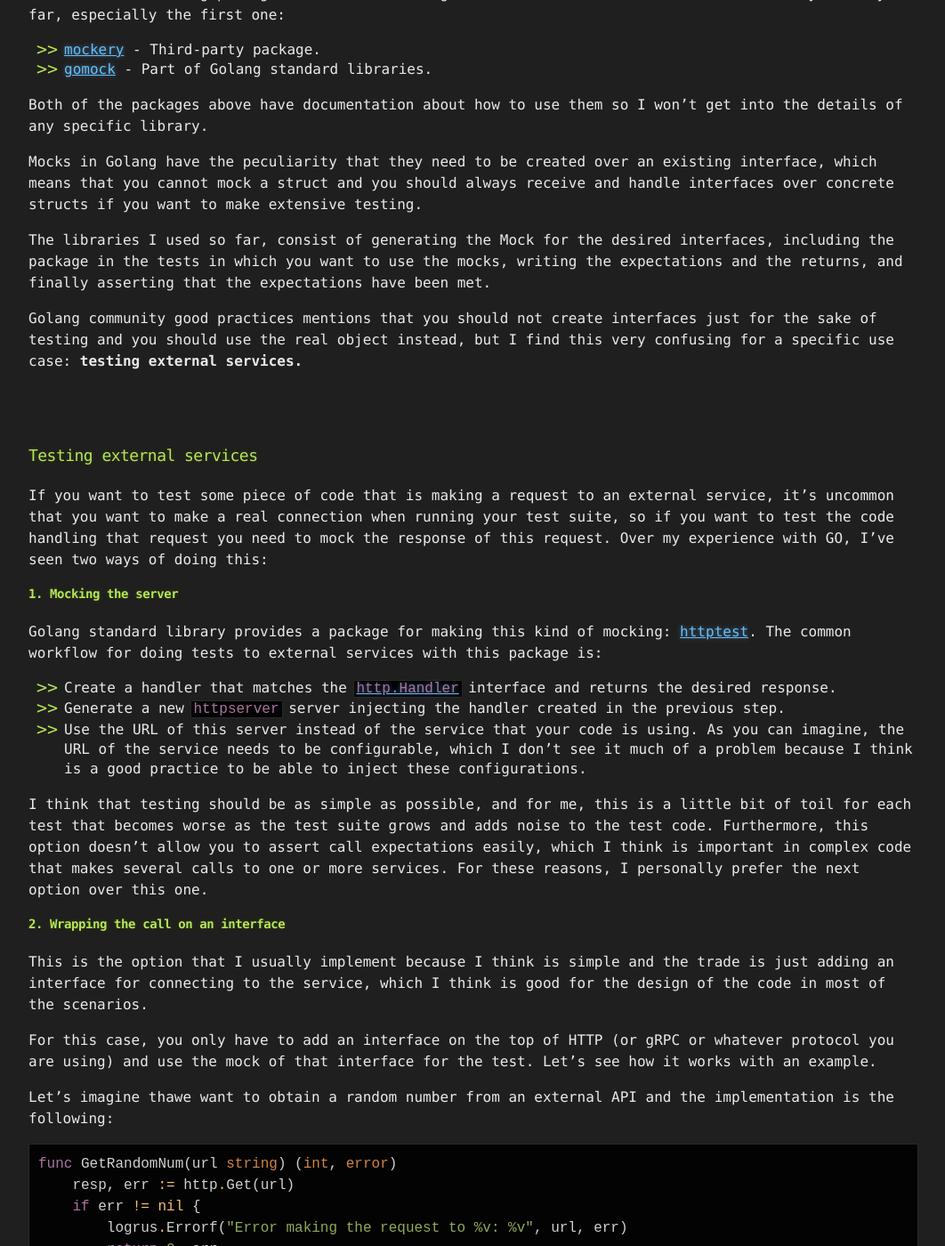
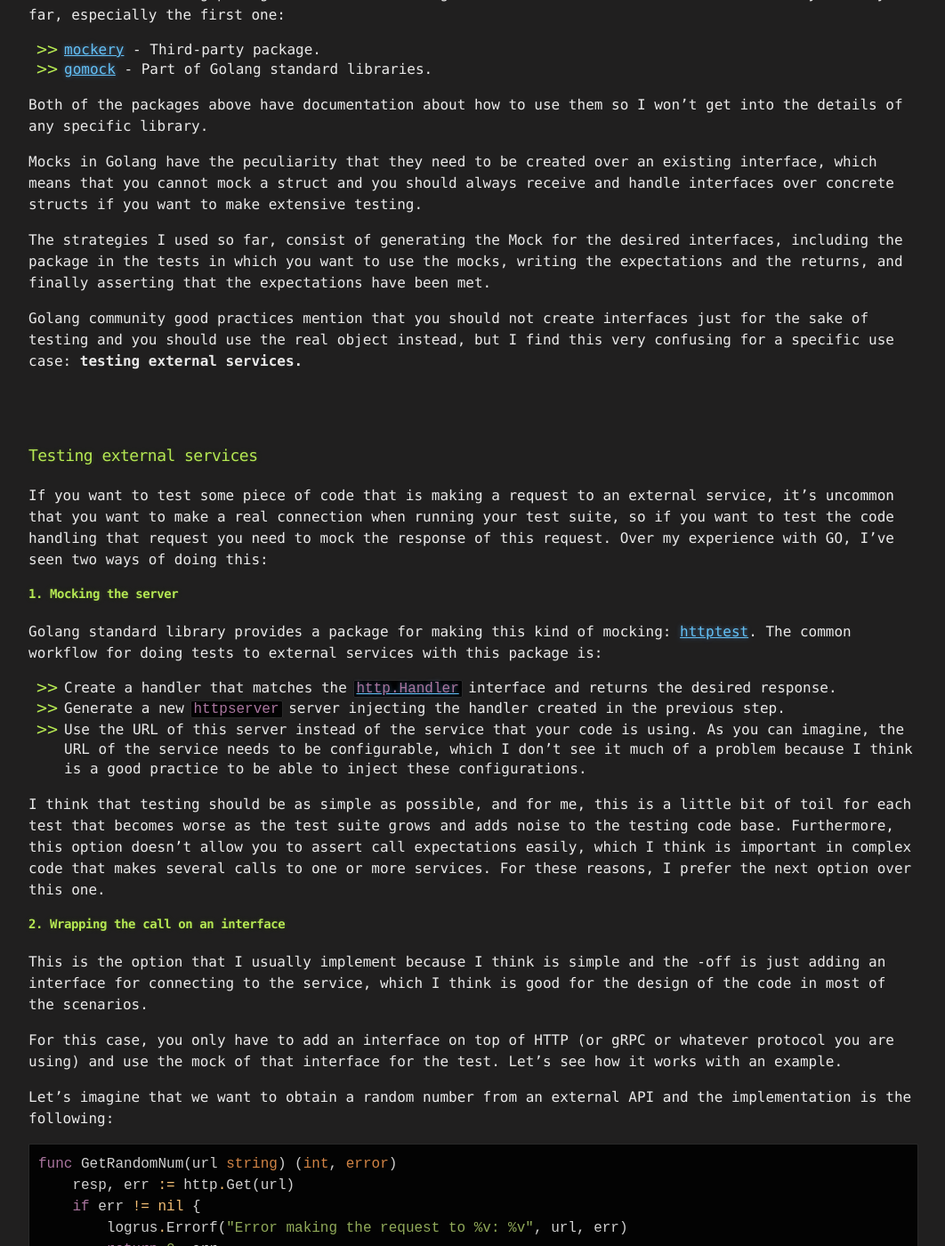
Before and after one commit to ZeusPerez/the-manolin, a Jekyll site: the page built from _posts/2022-07-06-go-testing-101.md, in a window 1280 px wide and 1400 px high, scrolled down 2945 px. Shown: the whole window at 89% size, without its empty margins (108-1170 px from the left). Built offline with Jekyll 4.4.1, drawn with Linux system fonts in a browser that asks for light colours; some of the changed text lies outside the part shown.

Commit message:
Some changes of different nature

````diff
--- a/_posts/2022-07-06-go-testing-101.md
+++ b/_posts/2022-07-06-go-testing-101.md
@@ -4,7 +4,7 @@ published: true
 ---
 
 
-Testing. It has been said and written a lot about testing in software engineering, and some new trends and strategies appeared, especially in the early 2000s. There is no silver bullet for doing it perfectly and it has been one of the topics that generated a lot of discussions about how to do it well and how much you should test your code. In this post, I'm not going to talk about abstract things or how they do it well, I just wanna show all the testing tools that I know and use for testing my Golang applications. This is mostly aimed at Golang beginners. If you have been using Go for a while, this will probably sound too basic for you. Let's start.
+Testing. It has been said and written a lot about testing in software engineering, and some new trends and strategies appeared, especially in the early 2000s. There is no silver bullet for doing it perfectly and it has been one of the topics that generated a lot of discussions about how to do it well and how much you should test your code. In this post, I'm not going to talk about abstract things or how they do it well, I just wanna show all the testing tools that I know and use for testing my Golang applications. This is mostly aimed at Golang beginners. If you have been using GO for a while, this will probably sound too basic for you. Let's start.
 
 <br/><br/>
 
@@ -52,7 +52,7 @@ func TestSumMixed(t *testing.T) {
 
 This is not much different from how you do it in some other languages. Maybe the most confusing thing is the need for the `*testing.T` argument, but you get used to it eventually.
 
-For the sake of readability, I've used the `assert` package, but if you don't want to use external dependencies you can do it like this:
+For the sake of readability, I've used the [`assert` package](https://github.com/stretchr/testify#assert-package), but if you don't want to use external dependencies you can do it like this:
 
 ```go
     if if reflect.DeepEqual(expected, result){
@@ -114,9 +114,9 @@ Both of the packages above have documentation about how to use them so I won't g
 
 Mocks in Golang have the peculiarity that they need to be created over an existing interface, which means that you cannot mock a struct and you should always receive and handle interfaces over concrete structs if you want to make extensive testing.
 
-The libraries I used so far, consist of generating the Mock for the desired interfaces, including the package in the tests in which you want to use the mocks, writing the expectations and the returns, and finally asserting that the expectations have been met.
+The strategies I used so far, consist of generating the Mock for the desired interfaces, including the package in the tests in which you want to use the mocks, writing the expectations and the returns, and finally asserting that the expectations have been met.
 
-Golang community good practices mentions that you should not create interfaces just for the sake of testing and you should use the real object instead, but I find this very confusing for a specific use case: **testing external services.**
+Golang community good practices mention that you should not create interfaces just for the sake of testing and you should use the real object instead, but I find this very confusing for a specific use case: **testing external services.**
 
 <br/><br/>
 
@@ -132,15 +132,15 @@ Golang standard library provides a package for making this kind of mocking: [htt
 - Generate a new `httpserver` server injecting the handler created in the previous step.
 - Use the URL of this server instead of the service that your code is using. As you can imagine, the URL of the service needs to be configurable, which I don't see it much of a problem because I think is a good practice to be able to inject these configurations.
 
-I think that testing should be as simple as possible, and for me, this is a little bit of toil for each test that becomes worse as the test suite grows and adds noise to the test code. Furthermore, this option doesn't allow you to assert call expectations easily, which I think is important in complex code that makes several calls to one or more services. For these reasons, I personally prefer the next option over this one.
+I think that testing should be as simple as possible, and for me, this is a little bit of toil for each test that becomes worse as the test suite grows and adds noise to the testing code base. Furthermore, this option doesn't allow you to assert call expectations easily, which I think is important in complex code that makes several calls to one or more services. For these reasons, I prefer the next option over this one.
 
 #### **2. Wrapping the call on an interface**
 
-This is the option that I usually implement because I think is simple and the trade is just adding an interface for connecting to the service, which I think is good for the design of the code in most of the scenarios.
+This is the option that I usually implement because I think is simple and the -off is just adding an interface for connecting to the service, which I think is good for the design of the code in most of the scenarios.
 
-For this case, you only have to add an interface on the top of HTTP (or gRPC or whatever protocol you are using) and use the mock of that interface for the test. Let's see how it works with an example.
+For this case, you only have to add an interface on top of HTTP (or gRPC or whatever protocol you are using) and use the mock of that interface for the test. Let's see how it works with an example.
 
-Let's imagine thawe want to obtain a random number from an external API and the implementation is the following:
+Let's imagine that we want to obtain a random number from an external API and the implementation is the following:
 
 ```go
 func GetRandomNum(url string) (int, error)
@@ -277,13 +277,13 @@ func TestRacy(t *testing.T) {
 
 And then executing the `go test` command using the `-race` flag for race detection.
 
-You can find a detailed explanation of this feature and more examples on [this post from the Go blog](https://go.dev/blog/race-detector).
+You can find a detailed explanation of this feature and more examples in [this post from the Go blog](https://go.dev/blog/race-detector).
 
 <br/><br/>
 
 ## Benchmark
 
-Another cool feature that Golang provides is benchmarking. If you have a piece of code that you want to be performant or you just want to measure its execution, you can write a benchmark test. The differences are that you need to pass the test `*testing.B` argument instead of `*testing.T`, and you need to integrate to the `N` property of that argument. Also, we need to pass the `-bench` flag to the `go test` command. Here is a basic example using the `sum` function that we defined at the beginning of this post:
+Another cool feature that Golang provides is benchmarking. If you have a piece of code that you want to be performant or you just want to measure its execution, you can write a benchmark test. The differences are that you need to pass a `*testing.B` argument instead of `*testing.T`, and you need to iterate until the value of the `N` property of that argument. Also, we need to pass the `-bench` flag to the `go test` command. Here is a basic example using the `sum` function that we defined at the beginning of this post:
 
 ```go
 var (
@@ -321,7 +321,7 @@ func FuzzSum(f *testing.F) {
 }
 ```
 
-As we want to vary two integers for this function, `x` and `y`, we need to seed them in the method `.Add`, which in this case receives two integers, and for the same reason we pass to `.Fuzz` a function with the signature `func(*testing.T, int, int)`.
+As we want to vary two integers for this function, `x` and `y`, we need to seed them in the method `.Add`, which in this case receives two integers, and for the same reason we pass to `.Fuzz` a function with the signature `func(*testing.T, int, int)`, that again contains two integers.
 
 [Here is the link](https://go.dev/doc/fuzz/) to the Golang documentation for more extensive info.
 
@@ -329,7 +329,7 @@ As we want to vary two integers for this function, `x` and `y`, we need to seed
 
 ## Acceptance testing or end-to-end
 
-These tests consist of testing the complete workflow on your application instead of specific components. These are usually the most difficult tests because they require a wider setup, the execution is slower than the unit tests and there are many components involved.
+These tests consist of testing the complete workflow on your application instead of specific components. These are usually the most difficult tests because they require a wider setup, the execution is slower than the unit tests and there are more components of your application involved because you are testing a complete workflow.
 
 If your application does not receive any traffic and doesn't have external dependencies, you can skip all the setup and write them the same way you write unit tests, although in a different folder for organizational hygiene. Nonetheless, if you receive traffic and/or connect to external systems, my advice is to run your application and test it from outside like you were a user, a kind of black-box testing.
 
@@ -350,7 +350,7 @@ For this section, I won't add an example to the post because it'll add too much
 
 ## Coverage report
 
-Another great option that GO has natively is the coverage report for the test. Furthermore, it makes it quite simple to execute. Using the `-cover` option, when executing `go test`, it will print a summary of the report in the standard output. However, if you want a complete coverage profile you can use the `-coverprofile=<output_file>` option to generate you can visualize using `go tool`. For example, if you want to visualize in HTML format, you can run `go tool cover -html=<output_file>`. Again, we can find a more detailed and better explanation of [this feature in the official documentation](https://go.dev/blog/cover).
+Another great feature that GO has natively is the coverage report for the tests. Furthermore, it makes it quite simple to execute. Using the `-cover` option, when executing `go test`, it will print a summary of the report in the standard output. However, if you want a complete coverage profile you can use the `-coverprofile=<output_file>` option to generate you can visualize using `go tool`. For example, if you want to visualize in HTML format, you can run `go tool cover -html=<output_file>`. Again, we can find a more detailed and better explanation of [this feature in the official documentation](https://go.dev/blog/cover).
 
 <br/><br/>
 
````
Also changed, not shown: other parts of _posts/2022-07-06-go-testing-101.md (+7 -7 lines).
